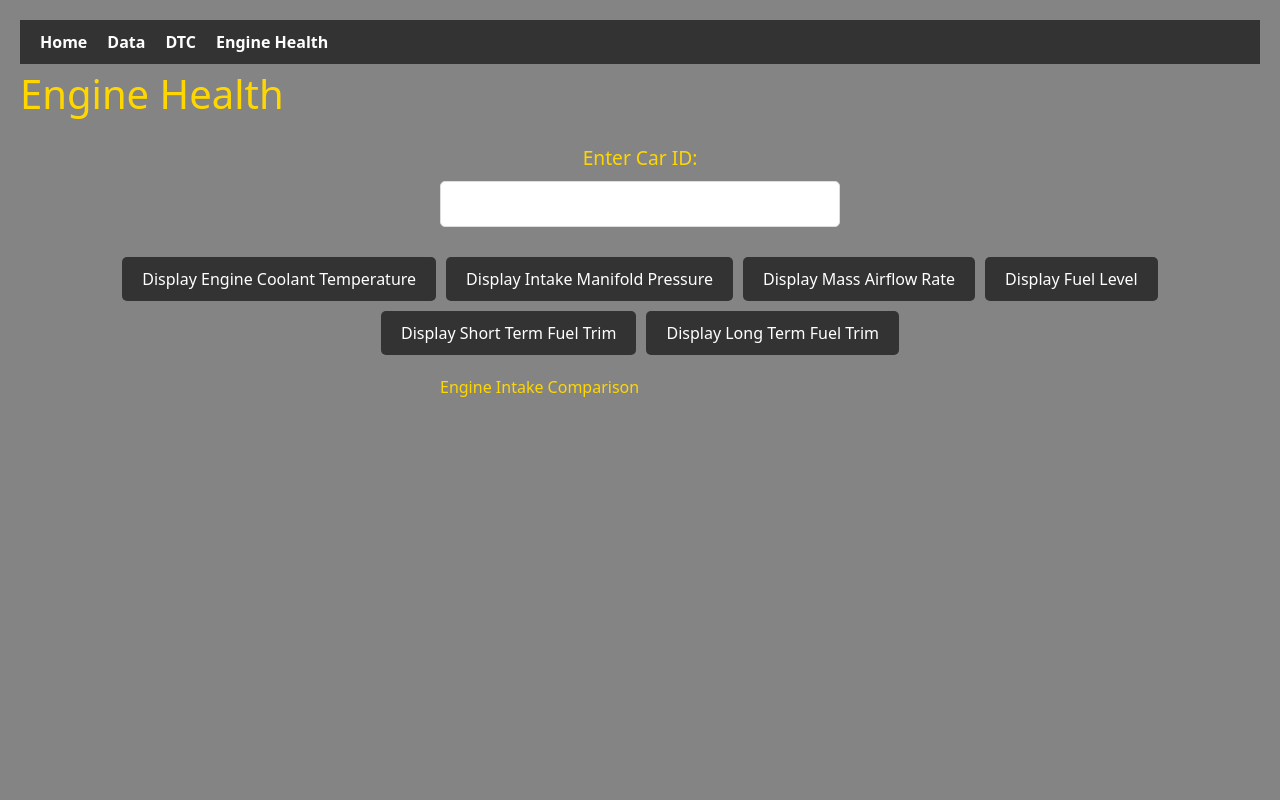
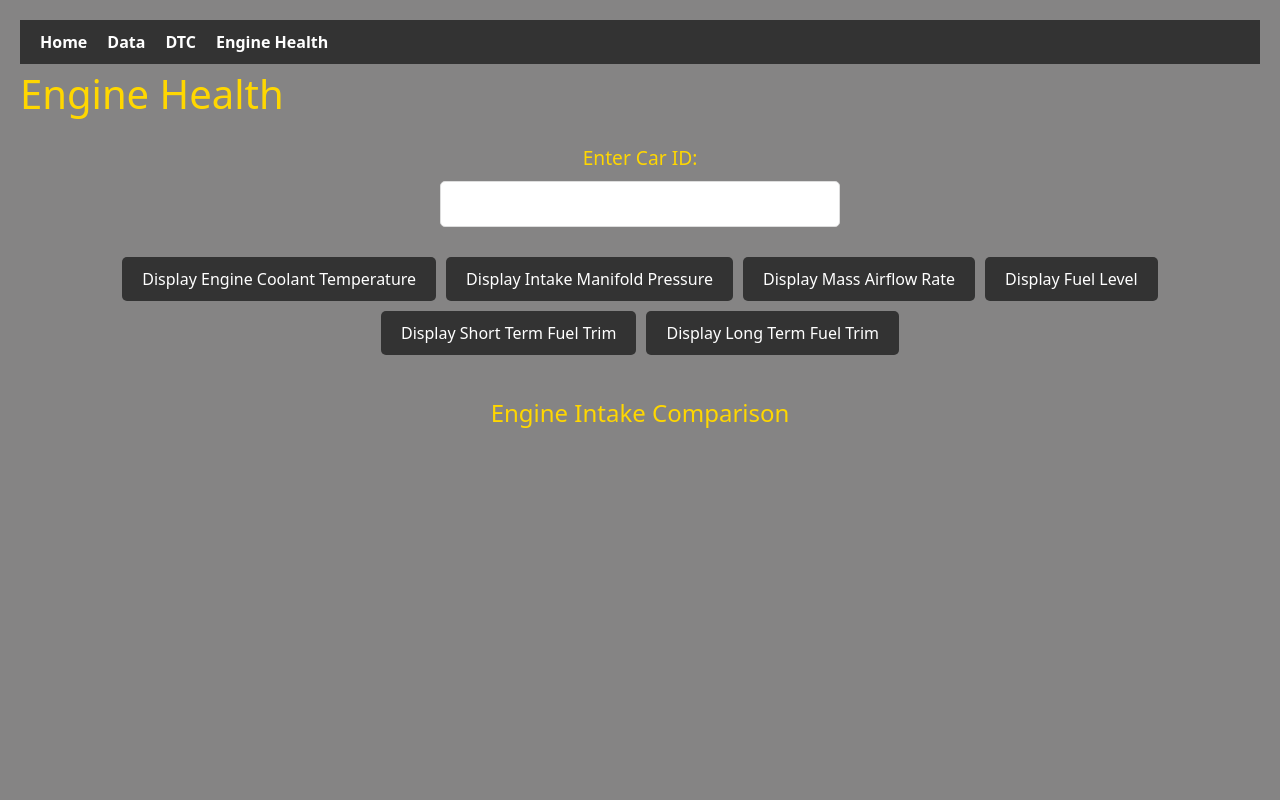
Before and after one commit to Kuky1986/obdProject, a React (Create React App) app in the folder client/: page /engineHealth in a window 1280 px wide. Both pictures are taken after a click on the button "Display Intake Manifold Pressure". Shown: the top 800 px of the page. Built offline with nearby package versions, Linux system fonts and the light colour scheme.

Commit message:
Styling for Intake Manifold Pressure/Engine Intake Comparison

```diff
--- /dev/null
+++ b/client/src/components/engineComponents/IntakeManifoldPressure.css
@@ -0,0 +1,70 @@
+/* Container styling */
+.engine-intake-comparison-container {
+    background-color: #858484; /* Light background color */
+    color: #ffd700; /* Gold text color */
+    padding: 20px;
+    text-align: center;
+}
+
+/* Heading styling */
+.heading {
+    font-size: 1.5rem;
+    margin-bottom: 20px;
+}
+
+/* Button group styling */
+.button-group {
+    margin-bottom: 20px;
+}
+
+/* Button styling */
+.chart-button {
+    padding: 10px 20px;
+    font-size: 1rem;
+    color: #fff;
+    background-color: #333;
+    border: none;
+    border-radius: 5px;
+    cursor: pointer;
+    transition: background-color 0.3s ease;
+    margin: 5px; /* Spacing between buttons */
+}
+
+.chart-button:hover {
+    background-color: #ffd700; /* Hover background color */
+}
+
+/* Explanation button styling */
+.explanation-button {
+    padding: 10px 20px;
+    font-size: 1rem;
+    color: #fff;
+    background-color: #333;
+    border: none;
+    border-radius: 5px;
+    cursor: pointer;
+    transition: background-color 0.3s ease;
+    margin-top: 50px; /* Increase margin for more space above the button */
+}
+
+.explanation-button:hover {
+    background-color: #ffd700; /* Hover background color */
+}
+
+/* Chart container styling */
+.chart-container {
+    width: 100%;
+    height: 500px; /* Maintain increased height */
+    position: relative; /* Ensure proper positioning for canvas */
+    margin-top: 20px;
+}
+
+canvas {
+    width: 100% !important; /* Ensure canvas takes full width */
+    height: 100% !important; /* Ensure canvas takes full height */
+}
+
+.chart-description {
+    margin-top: 10px;
+    font-size: 1rem;
+}
--- a/client/src/components/engineComponents/IntakeManifoldPressure.js
+++ b/client/src/components/engineComponents/IntakeManifoldPressure.js
@@ -1,11 +1,14 @@
 import React, { useState, useEffect } from 'react';
 import axios from 'axios';
 import Chart from 'chart.js/auto';
+import Modal from '../styleComponents/Modal.js'; // Import the Modal component
+import './IntakeManifoldPressure.css'; // Import the CSS file
 
 const EngineIntakeComparison = ({ carId }) => {
   const [engineIntakeData, setEngineIntakeData] = useState([]);
   const [chartInstance, setChartInstance] = useState(null);
   const [selectedChart, setSelectedChart] = useState(null);
+  const [isModalOpen, setIsModalOpen] = useState(false); // State for modal visibility
 
   useEffect(() => {
     const fetchData = async () => {
@@ -40,7 +43,9 @@ const EngineIntakeComparison = ({ carId }) => {
         datasets: [{
           label: label,
           data: data.map(item => item.INTAKE_MANIFOLD_PRESSURE),
-          borderColor: 'rgb(75, 192, 192)',
+          borderColor: '#ffd700', // Gold color for the line
+          backgroundColor: 'rgba(133, 132, 132, 0.2)', // Light background with some transparency
+          pointBackgroundColor: '#333', // Dark color for points
           tension: 0.1
         }]
       },
@@ -49,13 +54,34 @@ const EngineIntakeComparison = ({ carId }) => {
           x: {
             title: {
               display: true,
-              text: 'Engine Load'
+              text: 'Engine Load',
+              color: '#ffd700', // Gold text color
+            },
+            ticks: {
+              color: '#ffd700', // Gold text color for x-axis labels
+            },
+            grid: {
+              color: 'rgba(255, 215, 0, 0.3)', // Light gold grid color
             }
           },
           y: {
             title: {
               display: true,
-              text: 'Intake Manifold Pressure (kPa)'
+              text: 'Intake Manifold Pressure (kPa)',
+              color: '#ffd700', // Gold text color
+            },
+            ticks: {
+              color: '#ffd700', // Gold text color for y-axis labels
+            },
+            grid: {
+              color: 'rgba(255, 215, 0, 0.3)', // Light gold grid color
+            }
+          }
+        },
+        plugins: {
+          legend: {
+            labels: {
+              color: '#ffd700' // Gold text color for legend
             }
           }
         }
@@ -70,20 +96,34 @@ const EngineIntakeComparison = ({ carId }) => {
     renderChart(label, data);
   };
 
+  const showModal = () => {
+    setIsModalOpen(true);
+  };
+
+  const hideModal = () => {
+    setIsModalOpen(false);
+  };
+
   return (
-    <div>
-      <h2>Engine Intake Comparison</h2>
+    <div className="engine-intake-comparison-container">
+      <h2 className="heading">Engine Intake Comparison</h2>
       {engineIntakeData.length > 0 && (
-        <div>
-          <button onClick={() => handleChartButtonClick('Low Idle', engineIntakeData.filter(item => item.ENGINE_LOAD >= 0 && item.ENGINE_LOAD < 33))}>Low Idle</button>
-          <button onClick={() => handleChartButtonClick('Mid Load', engineIntakeData.filter(item => item.ENGINE_LOAD >= 33 && item.ENGINE_LOAD < 66))}>Mid Load</button>
-          <button onClick={() => handleChartButtonClick('High Load', engineIntakeData.filter(item => item.ENGINE_LOAD >= 66 && item.ENGINE_LOAD <= 100))}>High Load</button>
+        <div className="button-group">
+          <button className="chart-button" onClick={() => handleChartButtonClick('Low Idle', engineIntakeData.filter(item => item.ENGINE_LOAD >= 0 && item.ENGINE_LOAD < 33))}>Low Idle</button>
+          <button className="chart-button" onClick={() => handleChartButtonClick('Mid Load', engineIntakeData.filter(item => item.ENGINE_LOAD >= 33 && item.ENGINE_LOAD < 66))}>Mid Load</button>
+          <button className="chart-button" onClick={() => handleChartButtonClick('High Load', engineIntakeData.filter(item => item.ENGINE_LOAD >= 66 && item.ENGINE_LOAD <= 100))}>High Load</button>
         </div>
       )}
-      <div>
+      <div className="chart-container">
         <canvas id="chartCanvas" width="400" height="200"></canvas>
-        {selectedChart && <p>Displaying {selectedChart} chart</p>}
+        {selectedChart && <p className="chart-description">Displaying {selectedChart} chart</p>}
       </div>
+      <button className="explanation-button" onClick={showModal}>Show Explanation</button>
+      <Modal
+        isOpen={isModalOpen}
+        onClose={hideModal}
+        message={"Normal intake manifold pressure ranges between 20 and 100 kPa. Values outside this range can indicate leaks, sensor issues, or other engine problems."}
+      />
     </div>
   );
 };
```
